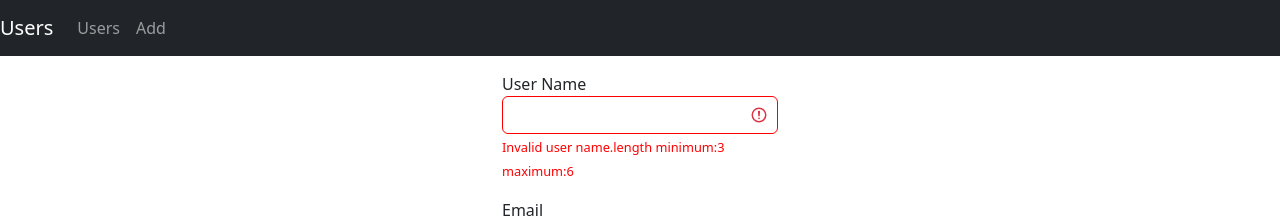
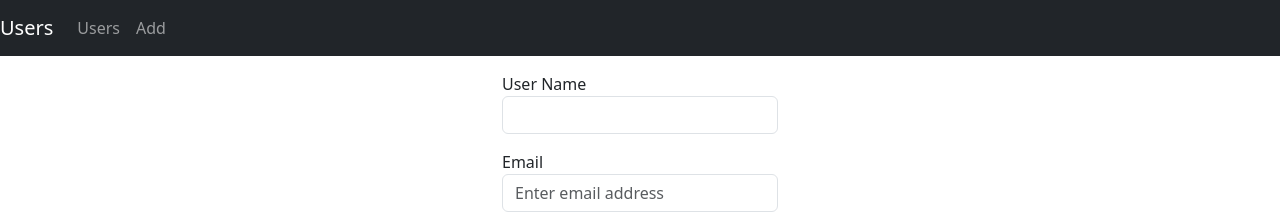
Before and after one commit to rakib33/EtiqaFreelancer, a Vue app in the folder vue-client/: page /add in a window 1280 px wide. Shown: the top 222 px of the page. Built offline with nearby package versions, Linux system fonts and the light colour scheme.

Commit message:
[modify input text field for error message]

```diff
--- a/vue-client/src/formComponent/InputText.vue
+++ b/vue-client/src/formComponent/InputText.vue
@@ -12,7 +12,8 @@
             @input="updateInputValue"
 
           />
-          <span v-if="!isValid" class="error-message">{{ errorMessage }}</span>
+          <!-- <span v-if="!isValid" class="error-message">{{ errorMessage }}</span> -->
+          <span v-if="errorMessage" class="error-message">{{ errorMessage }}</span>
         </div>
 
 </template>
@@ -50,35 +51,53 @@ export default {
       type:number,
       default: 3
     },
+    isValid:{
+      type:Boolean,
+      default:true,
+    }
 
   },
   data() {
     return {
       inputValue: '',
-      //errorMessage:'',
+      errorMessage:'',
     };
   },
-  computed: {
-    isValid(props) {
+  // computed: {
+  //   isValid(props) {
+  //     const length = this.inputValue.length;
+  //     console.log('input text field isValid is called!');
+  //     if(this.validator(this.inputValue) && length>= props.minLength && length <= props.maxLength)
+  //     {
+  //       console.log('is valid true');
+  //       return true;
+  //     }
+  //     else{
+  //       console.log('return false');
+  //       return false;
+  //     }
+  //   },
+  //   errorMessage(props) {
+  //     console.log('inputText error message is called.');
+  //     return this.isValid ? '' : `Invalid ${this.label.toLowerCase()}.length minimum:${props.minLength.toLowerCase()} maximum:${props.maxLength.toLowerCase()}`;
+  //   },
+  // },
+  methods: {
+    updateInputValue(props) {
       const length = this.inputValue.length;
-      console.log('input text field isValid is called!');
-      if(this.validator(this.inputValue) && length>= props.minLength && length <= props.maxLength)
+      console.log('input text field isValid is called!' + props.minLength);
+      if(length>= props.minLength && length <= props.maxLength) //this.validator(this.inputValue) &&
       {
         console.log('is valid true');
-        return true;
+        this.errorMessage ='';
+        props.isValid = true;
+
       }
       else{
         console.log('return false');
-        return false;
+        props.isValid = false;
+        this.errorMessage=`Invalid User Name.`;
       }
-    },
-    errorMessage(props) {
-      console.log('inputText error message is called.');
-      return this.isValid ? '' : `Invalid ${this.label.toLowerCase()}.length minimum:${props.minLength.toLowerCase()} maximum:${props.maxLength.toLowerCase()}`;
-    },
-  },
-  methods: {
-    updateInputValue() {
       console.log('inputed value:'+this.inputValue);
       this.$emit('update:modelValue', this.inputValue);
     },
```
